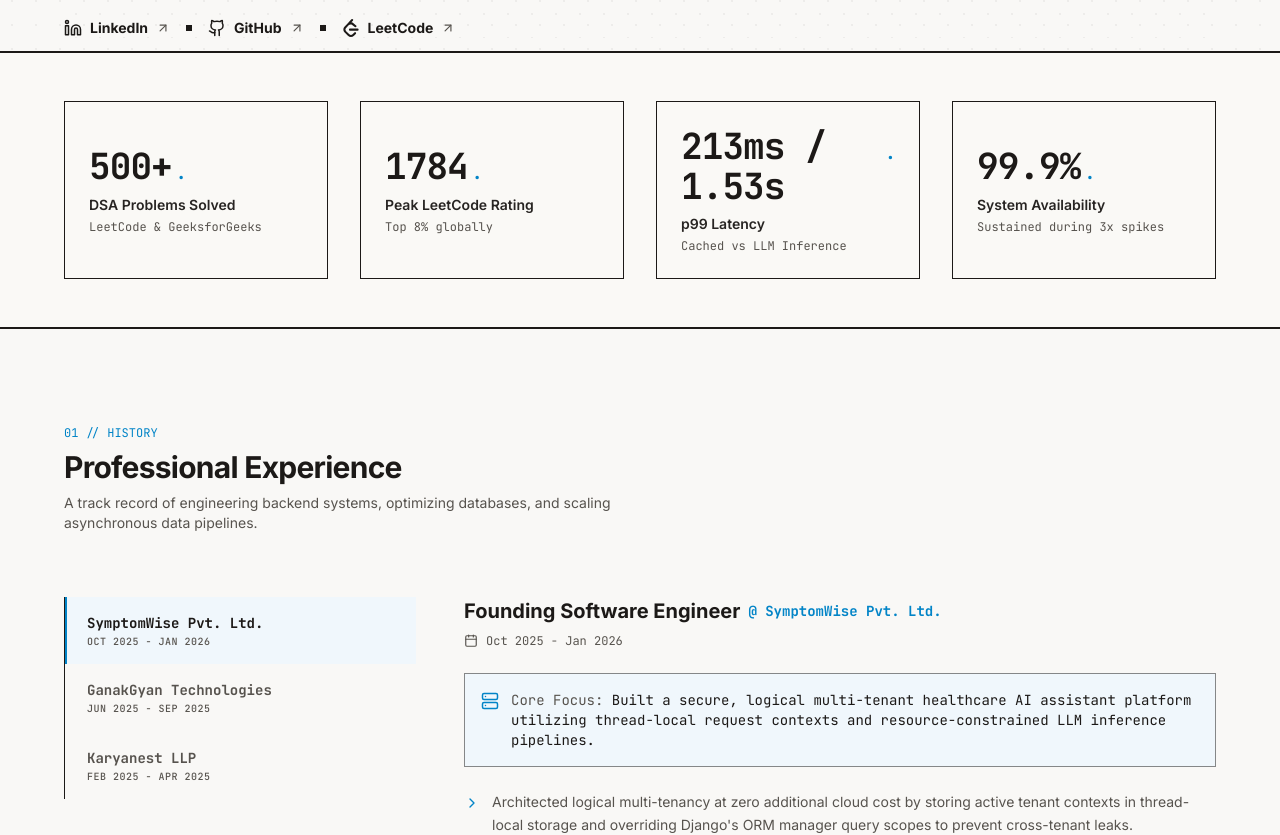
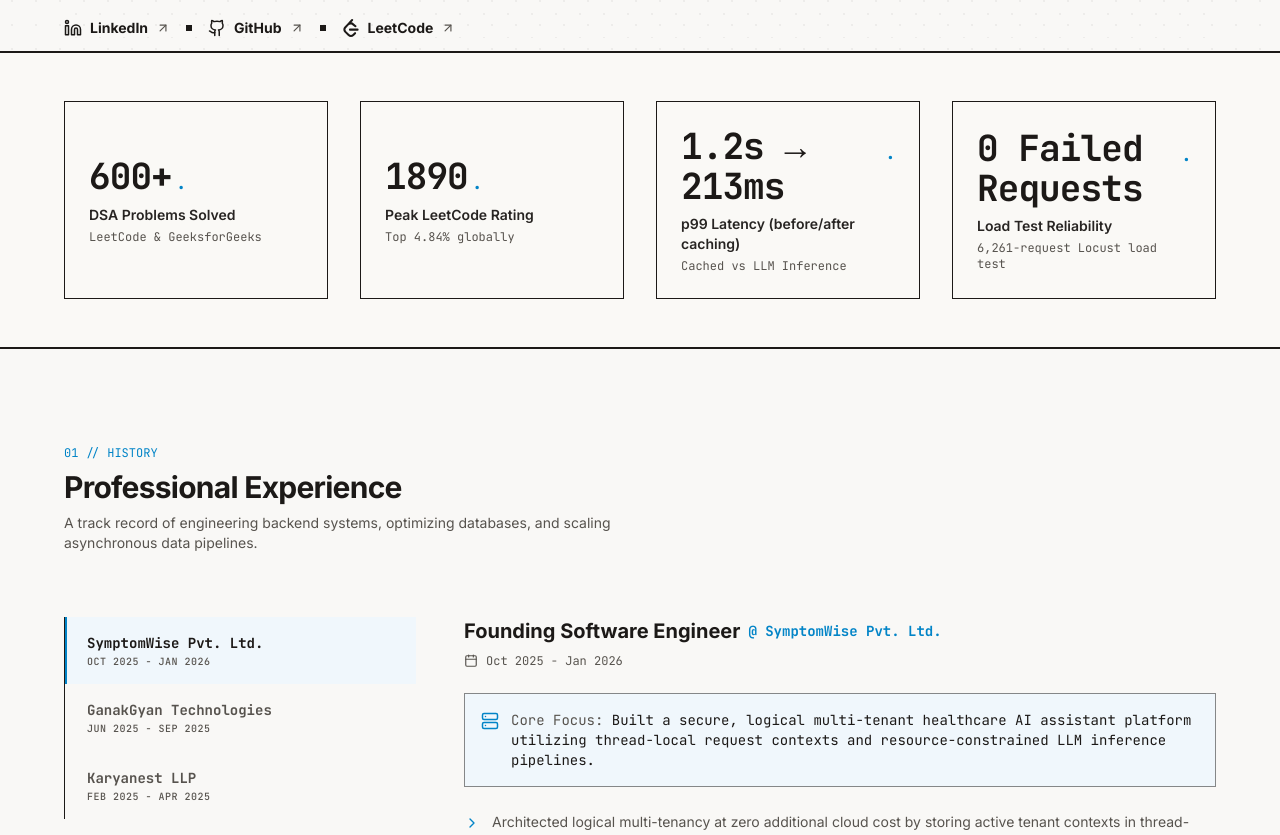
Before and after one commit to Flashyrs/Portfolio, a React (Vite) app: page / in a window 1280 px wide. Shown: the part 747-1582 px from the top of the page. Built offline with nearby package versions, Linux system fonts and the light colour scheme.

Commit message:
fix: update stats

```diff
--- a/src/components/EducationSection.tsx
+++ b/src/components/EducationSection.tsx
@@ -114,7 +114,7 @@ export const EducationSection: React.FC = () => {
                       </div>
                       <div>
                         <h4 className="font-semibold text-theme-text text-sm font-sans mb-1.5">
-                          {isCp ? "LeetCode Peak Contest Rating: 1784" : "Hackathon Achievements"}
+                          {isCp ? "LeetCode Peak Contest Rating: 1890" : "Hackathon Achievements"}
                         </h4>
                         <p className="text-xs text-theme-text-muted leading-relaxed font-sans">
                           {honor}
--- a/src/data/resumeData.ts
+++ b/src/data/resumeData.ts
@@ -73,24 +73,24 @@ export const resumeData: ResumeData = {
   about: "I am a backend software engineer specializing in building scalable, low-latency distributed systems, microservices architectures, and high-performance backend services. My expertise spans Java, Spring Boot, Python, Redis, Docker, and AWS. I have a proven track record of designing scalable APIs, asynchronous processing pipelines, and event-driven architectures that deliver measurable improvements in latency, throughput, and system reliability. I am deeply passionate about backend system architecture, data structures, algorithms, and practical AI infrastructure engineering.",
   stats: [
     {
-      value: "500+",
+      value: "600+",
       label: "DSA Problems Solved",
       subtext: "LeetCode & GeeksforGeeks"
     },
     {
-      value: "1784",
+      value: "1890",
       label: "Peak LeetCode Rating",
-      subtext: "Top 8% globally"
+      subtext: "Top 4.84% globally"
     },
     {
-      value: "213ms / 1.53s",
-      label: "p99 Latency",
+      value: "1.2s → 213ms",
+      label: "p99 Latency (before/after caching)",
       subtext: "Cached vs LLM Inference"
     },
     {
-      value: "99.9%",
-      label: "System Availability",
-      subtext: "Sustained during 3x spikes"
+      value: "0 Failed Requests",
+      label: "Load Test Reliability",
+      subtext: "6,261-request Locust load test"
     }
   ],
   experience: [
@@ -194,7 +194,7 @@ export const resumeData: ResumeData = {
       degree: "B.Tech in Computer Science & Engineering (AI/ML Specialization)",
       institution: "Buddha Institute of Technology, Gorakhpur (Affiliated with AKTU, UP)",
       timeline: "Nov 2022 - Jun 2026",
-      gpa: "CGPA 8.0/10"
+      gpa: "CGPA 8.09/10"
     }
   ],
   certifications: [
@@ -203,8 +203,8 @@ export const resumeData: ResumeData = {
     { name: "AWS ML Foundations", issuer: "AWS" }
   ],
   honors: [
-    "Competitive Programming: Achieved a peak LeetCode Contest Rating of 1784 (Top 8% globally); solved over 500 data structures and algorithms problems.",
-    "TechYuva Hackathons: 2-time Runner Up competing cross-functionally against 50+ engineering cohorts."
+    "Competitive Programming: Achieved a peak LeetCode Contest Rating of 1890 (Top 4.84% globally); solved over 600 data structures and algorithms problems.",
+    "TechYuva 10.0: 2nd Runner-Up among competitive engineering cohorts."
   ],
   leadership: [
     "IEEE Student Branch Secretary: Managed resource scheduling, established engineering roadmaps, and spearheaded technical events for over 15 peer engineers."
```
